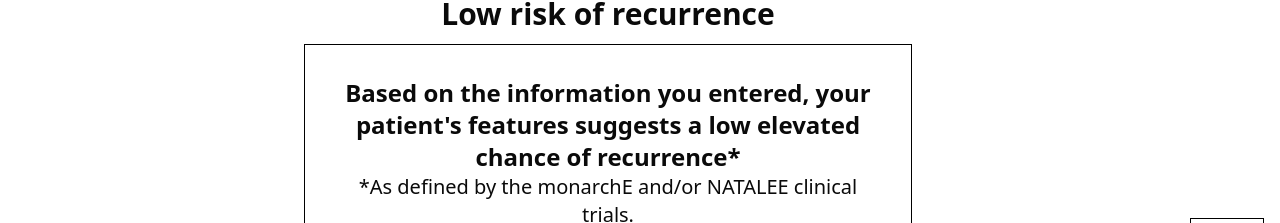
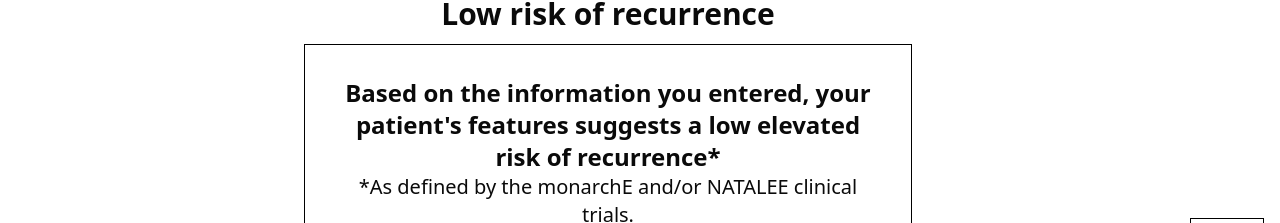
Before and after one commit to samosmireno/eli_lilly_decision_aid_1438, a React (Vite) app: page /risk-assessment-outcome in a window 1280 px wide. Shown: the part 212-435 px from the top of the page. Built offline with nearby package versions, Linux system fonts and the light colour scheme; no server answers.

Commit message:
feat:navigation logic

```diff
--- a/src/pages/risk-assessment-outcome.tsx
+++ b/src/pages/risk-assessment-outcome.tsx
@@ -6,7 +6,7 @@
   {
     title: "Intermediate/high elevated risk of recurrence",
     description:
-      "Based on the information you entered, your patient's features suggest an intermediate/ high elevated chance of recurrence*",
+      "Based on the information you entered, your patient's features suggest an intermediate/high elevated risk of recurrence*",
     note: "*As defined by the monarchE and/or NATALEE clinical trials.",
     action:
       "Click here to learn how adding a CDK4/6 inhibitor to endocrine therapy may help reduce your risk.",
@@ -14,7 +14,7 @@
   {
     title: "Low risk of recurrence",
     description:
-      "Based on the information you entered, your patient's features suggests a low elevated chance of recurrence*",
+      "Based on the information you entered, your patient's features suggests a low elevated risk of recurrence*",
     note: "*As defined by the monarchE and/or NATALEE clinical trials.",
     action:
       "Click here to learn why continuing endocrine therapy is recommended for you.",
```
